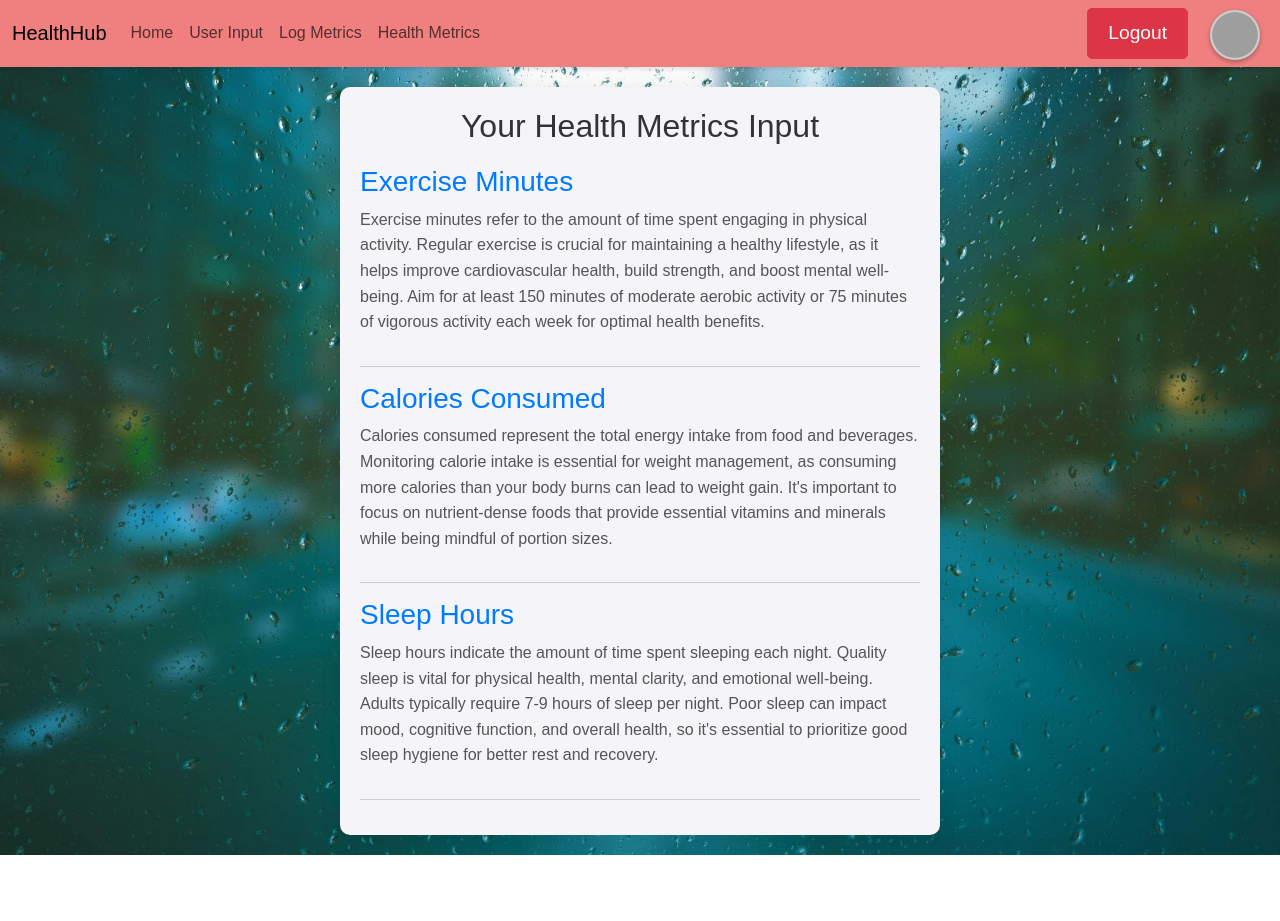
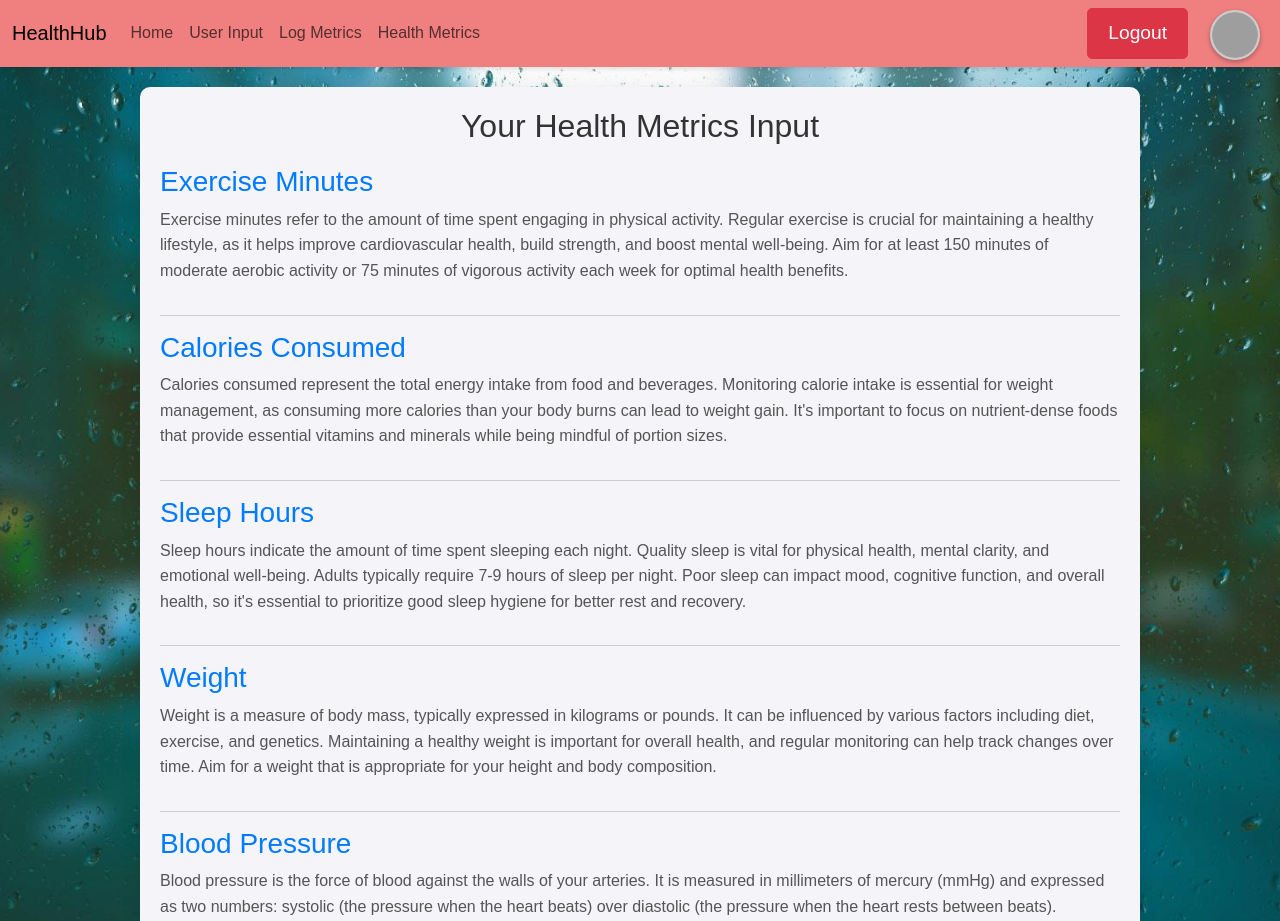
Before and after one commit to Jitugopale/HealthHub, a React (Create React App) app: page /user-input in a window 1280 px wide. Shown: the top 921 px of the page. Before the commit the page ends 855 px from the top, so only its background shows below. Built offline with nearby package versions, Linux system fonts and the light colour scheme; no server answers; sample sign-in values are in the browser's storage; grey boxes are pictures that could not be loaded.

Commit message:
all get done

```diff
--- a/src/components/UserInput.js
+++ b/src/components/UserInput.js
@@ -6,7 +6,7 @@ const UserInput = () => {
     backgroundColor: '#f4f4f9', // Light background for contrast
     borderRadius: '10px',
     padding: '20px',
-    maxWidth: '600px', // Limit width for readability
+    maxWidth: '1000px', // Limit width for readability
     margin: '20px auto', // Center the component
     boxShadow: '0 4px 20px rgba(0, 0, 0, 0.1)', // Soft shadow
   };
@@ -56,6 +56,20 @@ const UserInput = () => {
           Sleep hours indicate the amount of time spent sleeping each night. Quality sleep is vital for physical health, mental clarity, and emotional well-being. Adults typically require 7-9 hours of sleep per night. Poor sleep can impact mood, cognitive function, and overall health, so it's essential to prioritize good sleep hygiene for better rest and recovery.
         </p>
       </div>
+
+      <div style={metricStyle}>
+        <h3 style={metricHeaderStyle}>Weight</h3>
+        <p style={metricTextStyle}>
+          Weight is a measure of body mass, typically expressed in kilograms or pounds. It can be influenced by various factors including diet, exercise, and genetics. Maintaining a healthy weight is important for overall health, and regular monitoring can help track changes over time. Aim for a weight that is appropriate for your height and body composition.
+        </p>
+      </div>
+
+      <div style={metricStyle}>
+        <h3 style={metricHeaderStyle}>Blood Pressure</h3>
+        <p style={metricTextStyle}>
+          Blood pressure is the force of blood against the walls of your arteries. It is measured in millimeters of mercury (mmHg) and expressed as two numbers: systolic (the pressure when the heart beats) over diastolic (the pressure when the heart rests between beats). Maintaining a healthy blood pressure is crucial for reducing the risk of heart disease and stroke. Regular monitoring can help detect any potential issues early.
+        </p>
+      </div>
     </div>
   );
 };
```
